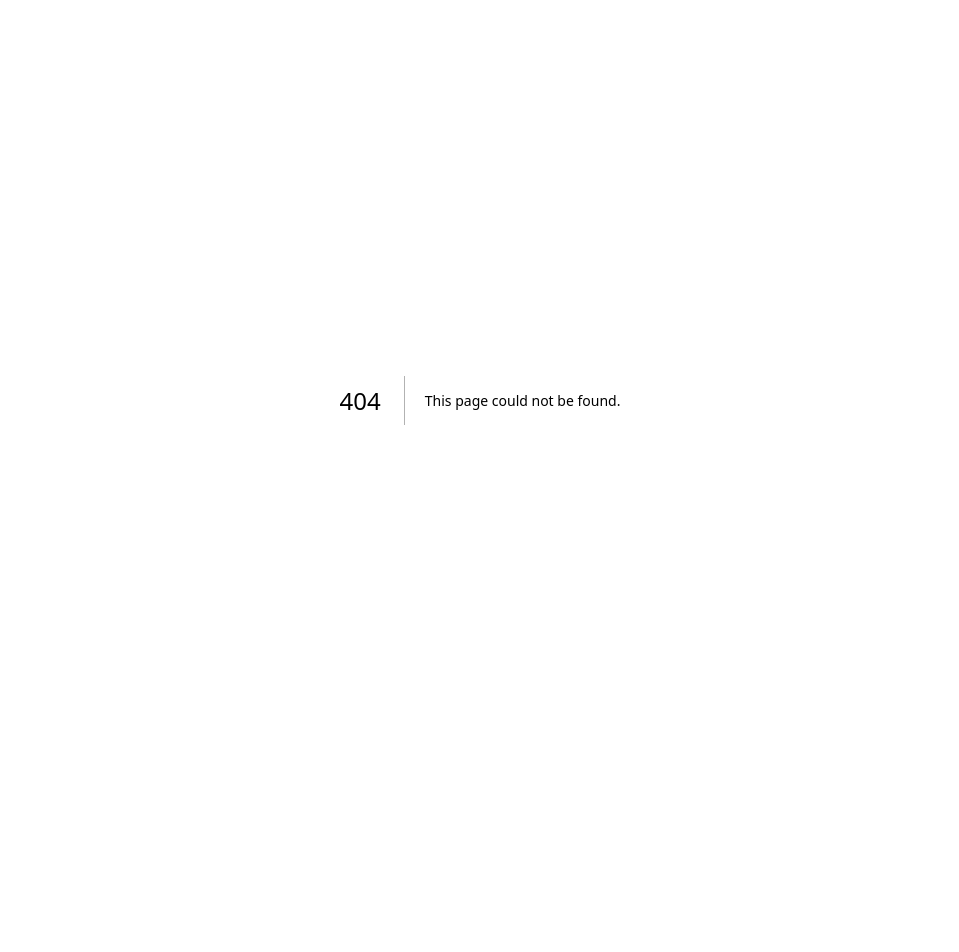
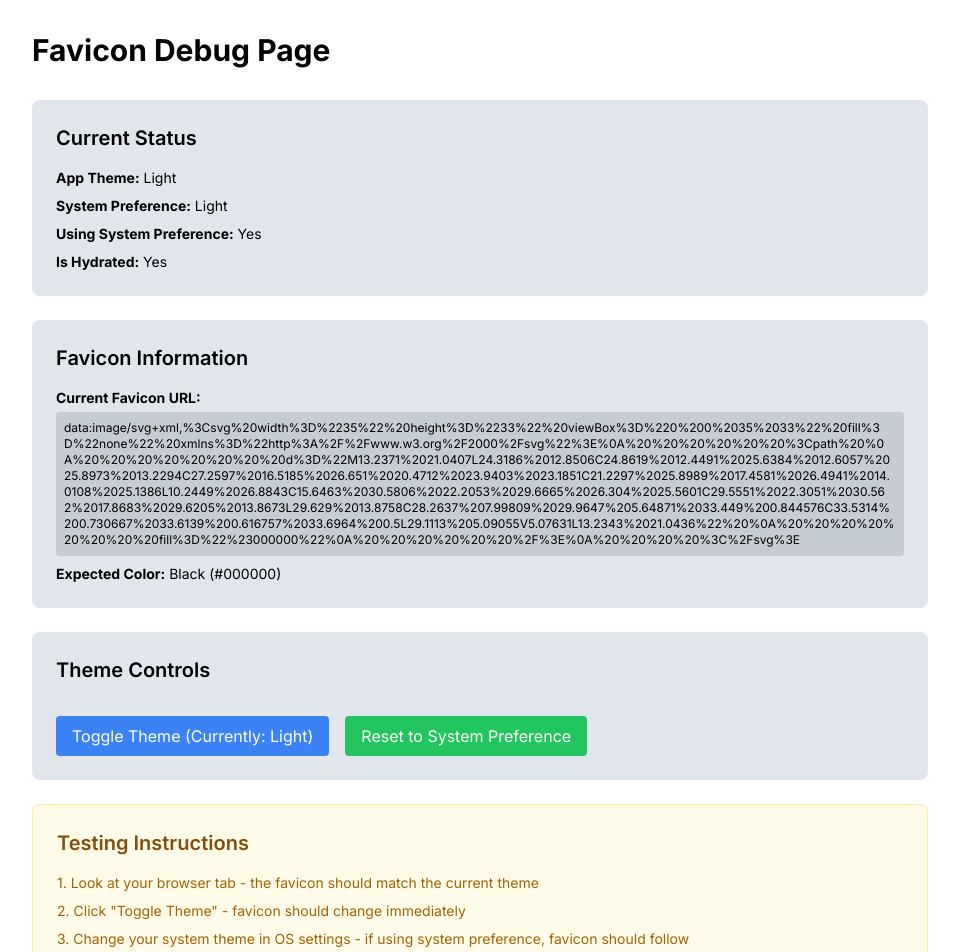
Before and after one commit to AlphsX/synx-agent-preview, a Next.js app in the folder frontend/: page /favicon-debug in a window 1280 px wide. Before the commit this address had no page. Shown: the top 952 px of the page, without its empty margins (160-1119 px from the left). Before the commit the page ends 800 px from the top, so only its background shows below. Built offline with nearby package versions, Linux system fonts and the light colour scheme.

Commit message:
refactor favicon handling for dynamic theming

```diff
--- /dev/null
+++ b/frontend/src/app/favicon-debug/page.tsx
@@ -0,0 +1,144 @@
+"use client";
+
+import { useDarkMode } from "@/hooks/useDarkMode";
+import { useDynamicFavicon } from "@/hooks/useDynamicFavicon";
+import { useState, useEffect } from "react";
+
+export default function FaviconDebugPage() {
+  const {
+    isDarkMode,
+    toggleDarkMode,
+    resetToSystemPreference,
+    isUsingSystemPreference,
+    systemPreference,
+    isHydrated,
+  } = useDarkMode();
+
+  // Dynamic favicon based on theme
+  useDynamicFavicon(isDarkMode);
+
+  const [currentFaviconHref, setCurrentFaviconHref] = useState<string>("");
+
+  useEffect(() => {
+    // Monitor favicon changes
+    const updateFaviconInfo = () => {
+      const faviconLink = document.getElementById("favicon") as HTMLLinkElement;
+      if (faviconLink) {
+        setCurrentFaviconHref(faviconLink.href);
+      }
+    };
+
+    updateFaviconInfo();
+
+    // Check every 500ms for changes
+    const interval = setInterval(updateFaviconInfo, 500);
+
+    return () => clearInterval(interval);
+  }, [isDarkMode]);
+
+  if (!isHydrated) {
+    return <div className="p-8">Loading...</div>;
+  }
+
+  return (
+    <div className="min-h-screen bg-white dark:bg-gray-900 text-black dark:text-white p-8">
+      <div className="max-w-4xl mx-auto">
+        <h1 className="text-3xl font-bold mb-8">Favicon Debug Page</h1>
+
+        <div className="grid gap-6">
+          {/* Current Status */}
+          <div className="bg-gray-100 dark:bg-gray-800 p-6 rounded-lg">
+            <h2 className="text-xl font-semibold mb-4">Current Status</h2>
+            <div className="space-y-2 text-sm">
+              <div>
+                <strong>App Theme:</strong> {isDarkMode ? "Dark" : "Light"}
+              </div>
+              <div>
+                <strong>System Preference:</strong>{" "}
+                {systemPreference ? "Dark" : "Light"}
+              </div>
+              <div>
+                <strong>Using System Preference:</strong>{" "}
+                {isUsingSystemPreference ? "Yes" : "No"}
+              </div>
+              <div>
+                <strong>Is Hydrated:</strong> {isHydrated ? "Yes" : "No"}
+              </div>
+            </div>
+          </div>
+
+          {/* Favicon Info */}
+          <div className="bg-gray-100 dark:bg-gray-800 p-6 rounded-lg">
+            <h2 className="text-xl font-semibold mb-4">Favicon Information</h2>
+            <div className="space-y-2 text-sm">
+              <div>
+                <strong>Current Favicon URL:</strong>
+                <div className="mt-1 p-2 bg-gray-200 dark:bg-gray-700 rounded text-xs break-all">
+                  {currentFaviconHref || "Not found"}
+                </div>
+              </div>
+              <div>
+                <strong>Expected Color:</strong>{" "}
+                {isDarkMode ? "White (#ffffff)" : "Black (#000000)"}
+              </div>
+            </div>
+          </div>
+
+          {/* Controls */}
+          <div className="bg-gray-100 dark:bg-gray-800 p-6 rounded-lg">
+            <h2 className="text-xl font-semibold mb-4">Theme Controls</h2>
+            <div className="space-y-4">
+              <button
+                onClick={toggleDarkMode}
+                className="px-4 py-2 bg-blue-500 text-white rounded hover:bg-blue-600 transition-colors"
+              >
+                Toggle Theme (Currently: {isDarkMode ? "Dark" : "Light"})
+              </button>
+
+              <button
+                onClick={resetToSystemPreference}
+                className="px-4 py-2 bg-green-500 text-white rounded hover:bg-green-600 transition-colors ml-4"
+              >
+                Reset to System Preference
+              </button>
+            </div>
+          </div>
+
+          {/* Instructions */}
+          <div className="bg-yellow-50 dark:bg-yellow-900/20 border border-yellow-200 dark:border-yellow-800 p-6 rounded-lg">
+            <h2 className="text-xl font-semibold mb-4 text-yellow-800 dark:text-yellow-200">
+              Testing Instructions
+            </h2>
+            <div className="space-y-2 text-sm text-yellow-700 dark:text-yellow-300">
+              <div>
+                1. Look at your browser tab - the favicon should match the
+                current theme
+              </div>
+              <div>
+                2. Click &quot;Toggle Theme&quot; - favicon should change
+                immediately
+              </div>
+              <div>
+                3. Change your system theme in OS settings - if using system
+                preference, favicon should follow
+              </div>
+              <div>
+                4. Refresh the page - favicon should match the theme immediately
+                on load
+              </div>
+            </div>
+          </div>
+
+          {/* Debug Console */}
+          <div className="bg-gray-100 dark:bg-gray-800 p-6 rounded-lg">
+            <h2 className="text-xl font-semibold mb-4">Debug Console</h2>
+            <div className="text-sm text-gray-600 dark:text-gray-400">
+              Check your browser&apos;s developer console for favicon update
+              logs.
+            </div>
+          </div>
+        </div>
+      </div>
+    </div>
+  );
+}
--- a/frontend/src/hooks/useDynamicFavicon.ts
+++ b/frontend/src/hooks/useDynamicFavicon.ts
@@ -1,12 +1,18 @@
 'use client';
 
-import { useEffect } from 'react';
+import { useEffect, useRef } from 'react';
 import { generateFaviconSvg } from '@/utils/generateFavicon';
 
 export function useDynamicFavicon(isDarkMode: boolean) {
+  const lastThemeRef = useRef<boolean | null>(null);
+
   useEffect(() => {
     // Only run on client side
     if (typeof window === 'undefined') return;
+
+    // Skip if theme hasn't actually changed
+    if (lastThemeRef.current === isDarkMode) return;
+    lastThemeRef.current = isDarkMode;
 
     // Find existing favicon link element by id first, then by rel
     let faviconLink = document.getElementById('favicon') as HTMLLinkElement;
@@ -32,17 +38,7 @@ export function useDynamicFavicon(isDarkMode: boolean) {
       faviconLink.type = 'image/svg+xml';
     }
 
-    // Only update if the href is different to avoid unnecessary updates
-    if (faviconLink.href !== faviconDataUri) {
-      faviconLink.href = faviconDataUri;
-    }
-
-    // OLD PNG-based implementation (commented out for reference)
-    // const faviconPath = isDarkMode ? '/icon-dark.png' : '/icon-light.png';
-    // const currentHref = faviconLink.href;
-    // const newHref = window.location.origin + faviconPath;
-    // if (currentHref !== newHref) {
-    //   faviconLink.href = faviconPath;
-    // }
+    // Force update the favicon
+    faviconLink.href = faviconDataUri;
   }, [isDarkMode]);
 }
```
Also changed, not shown: frontend/src/app/layout.tsx (+4 -40 lines).
